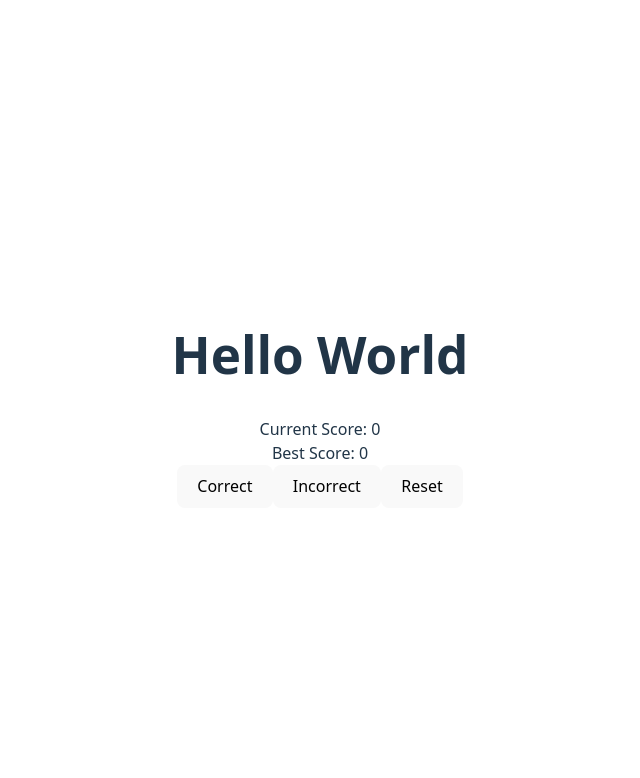
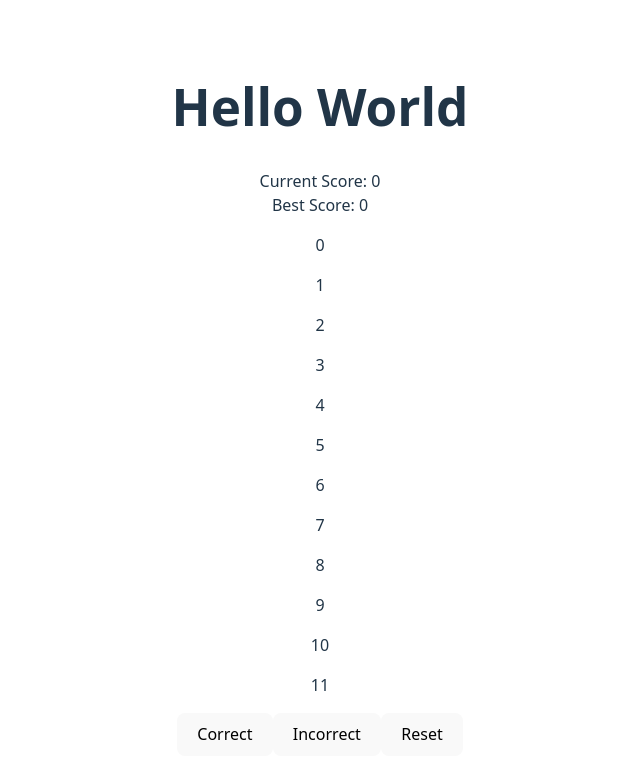
Before and after one commit to samob917/matching-game, a React (Vite) app: page / in a window 1280 px wide. Shown: the top 778 px of the page, without its empty margins (320-960 px from the left). Built offline with nearby package versions, Linux system fonts and the light colour scheme.

Commit message:
Add Gameboard component
Gameboard component and card shuffling works.

```diff
--- a/src/App.jsx
+++ b/src/App.jsx
@@ -1,15 +1,18 @@
 import { useState } from 'react'
 import './App.css'
 import Scoreboard from './components/scoreboard'
+import Gameboard from './components/gameboard'
 
 
 function App() {
   const [currentScore, setCurrentScore] = useState(0)
   const [bestScore, setBestScore] = useState(0)
+  const [cardOrder, setCardOrder] = useState([0,1,2,3,4,5,6,7,8,9,10,11])
 
   function increaseCurrent() {
     const newScore = currentScore + 1
     setCurrentScore(newScore)
+    setCardOrder(makePermutation(cardOrder))
   }
 
   function finishGame() {
@@ -19,17 +22,24 @@ function App() {
     } else {
       setCurrentScore(0)
     }
+    setCardOrder(makePermutation(cardOrder))
   }
 
   function reset() {
     setCurrentScore(0)
     setBestScore(0)
+    setCardOrder(makePermutation(cardOrder))
+  }
+
+  function makePermutation(arr) {
+    return arr.sort(() => Math.random() - 0.5);
   }
 
   return (
     <>
       <h1>Hello World</h1>
       <Scoreboard currentScore={currentScore} bestScore={bestScore} />
+      <Gameboard cardOrder={cardOrder} />
       <button onClick={increaseCurrent}>Correct</button>
       <button onClick={finishGame}>Incorrect</button>
       <button onClick={reset}>Reset</button>
--- a/src/components/Gameboard.jsx
+++ b/src/components/Gameboard.jsx
@@ -0,0 +1,9 @@
+export default function Gameboard({cardOrder}) {
+
+    return (
+        <div>
+            {cardOrder.map(card => <p key={card}>{card}</p>)}
+        </div>
+
+    )
+}
```
